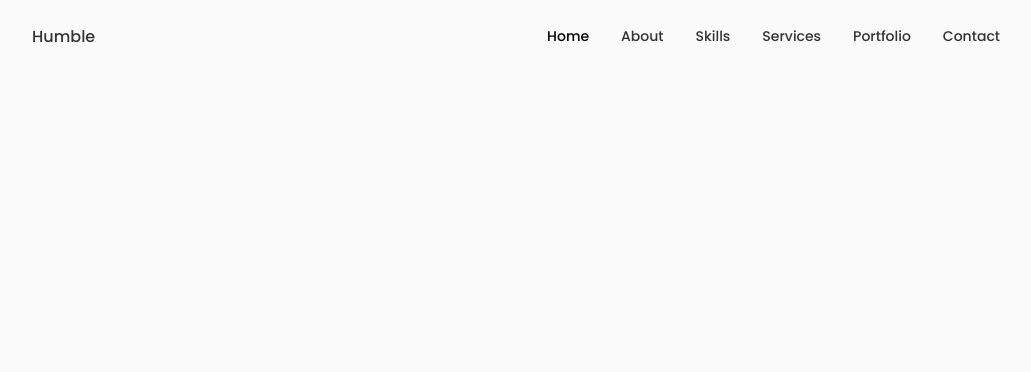
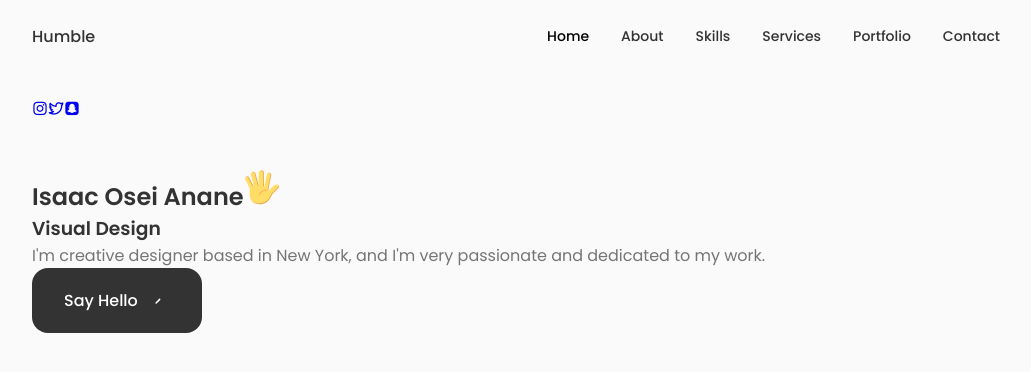
Before and after one commit to HumbleGh/reactfolio, a React (Create React App) app: page / in a window 1280 px wide. Shown: the top 372 px of the page, without its empty margins (124-1155 px from the left). Built offline with nearby package versions, Linux system fonts and the light colour scheme.

Commit message:
minor changes

```diff
--- a/src/App.js
+++ b/src/App.js
@@ -1,12 +1,19 @@
 import React from 'react';
 import './App.css';
 import Header from "./components/header/Header";
+import Home from './components/home/Home';
 
 const App = () =>  {
   return (
     <>
     <Header />
+
+    <main className='main'>
+      <Home />
+    </main>
+
     </>
+
   );
 }
 
--- /dev/null
+++ b/src/components/home/Data.jsx
@@ -0,0 +1,90 @@
+import React from 'react'
+
+const Data = () => {
+  return (
+    <div className="home__data">
+        <h1 className="home__title">
+            Isaac Osei Anane
+
+            <svg
+                  width="36"
+                  height="36"
+                  viewBox="0 0 48 48"
+                  fill="none"
+                  xmlns="http://www.w3.org/2000/svg"
+                  class="home__hand"
+                >
+                  <path
+                    d="M25.4995 32.0305L31.3495 33.1555L36.1495 8.48051C36.4495 6.83051 35.3995 5.18051 33.8245 4.88051C32.1745 4.58051 30.5995 5.70551 30.2995 7.35551L25.4995 32.0305Z"
+                    fill="#FFDD67"
+                  ></path>
+                  <path
+                    d="M33.8996 4.88018C33.6746 4.80518 33.5246 4.80518 33.2996 4.80518C34.6496 5.33018 35.3996 6.75518 35.0996 8.25518L30.2996 32.9302L31.3496 33.1552L36.1496 8.48018C36.5246 6.75518 35.4746 5.18018 33.8996 4.88018Z"
+                    fill="#EBA352"
+                  ></path>
+                  <path
+                    d="M19.4995 32.7802H26.5495V5.55518C26.5495 3.53018 24.9745 1.80518 23.0245 1.80518C21.1495 1.80518 19.4995 3.45518 19.4995 5.55518V32.7802Z"
+                    fill="#FFDD67"
+                  ></path>
+                  <path
+                    d="M23.0995 1.80518C22.9495 1.80518 22.7245 1.80518 22.5745 1.88018C24.2995 2.18018 25.5745 3.68018 25.5745 5.55518V32.8552H26.6245V5.55518C26.6245 3.45518 25.0495 1.80518 23.0995 1.80518Z"
+                    fill="#EBA352"
+                  ></path>
+                  <path
+                    d="M15.7495 32.7054L21.7495 31.1304L15.2245 6.30541C14.7745 4.58041 13.0495 3.53041 11.3995 3.90541C9.74948 4.35541 8.77448 6.08041 9.22448 7.80541L15.7495 32.7054Z"
+                    fill="#FFDD67"
+                  ></path>
+                  <path
+                    d="M11.3995 3.90541L10.9495 4.13041C12.4495 4.05541 13.7995 5.03041 14.2495 6.60541L20.7745 31.4304L21.8245 31.1304L15.2245 6.30541C14.7745 4.58041 13.0495 3.53041 11.3995 3.90541Z"
+                    fill="#EBA352"
+                  ></path>
+                  <path
+                    d="M2.99937 10.355C1.57437 11.03 1.12437 12.83 1.87437 14.33L11.7744 34.055L16.7994 31.505L6.89937 11.78C6.14937 10.28 4.42437 9.68 2.99937 10.355Z"
+                    fill="#FFDD67"
+                  ></path>
+                  <path
+                    d="M2.99956 10.355C2.84956 10.43 2.69956 10.505 2.54956 10.655C3.82456 10.28 5.24956 10.955 5.92456 12.305L15.8246 32.03L16.7996 31.58L6.89956 11.78C6.14956 10.28 4.42456 9.68 2.99956 10.355Z"
+                    fill="#EBA352"
+                  ></path>
+                  <path
+                    d="M46.2744 22.2801C45.0744 19.9551 41.3244 20.1051 37.4994 24.3051C34.7994 27.2301 34.2744 28.2051 31.5744 28.1301V25.0551C31.5744 25.0551 25.7994 20.7801 14.3244 22.7301C14.3244 22.7301 7.79945 23.6301 7.79945 27.0801C7.79945 27.0801 6.67445 35.4051 8.99945 40.6551C12.4494 48.4551 30.1494 50.4801 35.6994 37.2051C36.8244 34.5801 39.0744 32.6301 41.0994 30.1551C43.4244 27.1551 47.5494 24.7551 46.2744 22.2801Z"
+                    fill="#FFDD67"
+                  ></path>
+                  <path
+                    d="M46.2745 22.28C46.0495 21.83 45.7495 21.53 45.3745 21.23C45.4495 21.305 45.5245 21.38 45.5245 21.53C46.7995 24.08 42.6745 26.405 40.1995 29.405C38.1745 31.88 35.9245 33.83 34.7995 36.455C29.9995 47.93 16.0495 47.93 10.1995 42.68C15.5245 48.68 30.5245 49.28 35.5495 37.205C36.6745 34.58 38.9245 32.63 40.9495 30.155C43.4245 27.155 47.5495 24.755 46.2745 22.28ZM32.3245 28.13C27.4495 26.33 18.7495 29.63 19.9495 38.405C19.9495 30.23 27.3745 28.205 31.4245 28.205C32.0245 28.13 32.3245 28.13 32.3245 28.13Z"
+                    fill="#EBA352"
+                  ></path>
+            </svg>
+
+        </h1>
+        <h3 className="home__subtitle">Visual Design</h3>
+        <p className="home__description">I'm creative designer based in New York,
+          and I'm very passionate and dedicated to my work.
+        </p>
+
+        <a href="#contact" className="button button--flex">
+            Say Hello
+
+            <svg
+                  class="button__icon"
+                  xmlns="http://www.w3.org/2000/svg"
+                  width="24"
+                  height="24"
+                  viewBox="0 0 24 24"
+                  fill="none"
+                >
+                  <path
+                    d="M14.2199 21.9352C13.0399 21.9352 11.3699 21.1052 10.0499 17.1352L9.32988 14.9752L7.16988 14.2552C3.20988 12.9352 2.37988 11.2652 2.37988 10.0852C2.37988 8.91525 3.20988 7.23525 7.16988 5.90525L15.6599 3.07525C17.7799 2.36525 19.5499 2.57525 20.6399 3.65525C21.7299 4.73525 21.9399 6.51525 21.2299 8.63525L18.3999 17.1252C17.0699 21.1052 15.3999 21.9352 14.2199 21.9352ZM7.63988 7.33525C4.85988 8.26525 3.86988 9.36525 3.86988 10.0852C3.86988 10.8052 4.85988 11.9052 7.63988 12.8252L10.1599 13.6652C10.3799 13.7352 10.5599 13.9152 10.6299 14.1352L11.4699 16.6552C12.3899 19.4352 13.4999 20.4252 14.2199 20.4252C14.9399 20.4252 16.0399 19.4352 16.9699 16.6552L19.7999 8.16525C20.3099 6.62525 20.2199 5.36525 19.5699 4.71525C18.9199 4.06525 17.6599 3.98525 16.1299 4.49525L7.63988 7.33525Z"
+                    fill="var(container-color)"
+                  ></path>
+                  <path
+                    d="M10.11 14.7052C9.92005 14.7052 9.73005 14.6352 9.58005 14.4852C9.29005 14.1952 9.29005 13.7152 9.58005 13.4252L13.16 9.83518C13.45 9.54518 13.93 9.54518 14.22 9.83518C14.51 10.1252 14.51 10.6052 14.22 10.8952L10.64 14.4852C10.5 14.6352 10.3 14.7052 10.11 14.7052Z"
+                    fill="var(--container-color)"
+                  ></path>
+                </svg>
+        </a>
+    </div>
+  );
+}
+
+export default Data
--- /dev/null
+++ b/src/components/home/Home.jsx
@@ -0,0 +1,22 @@
+import React from 'react';
+import "./home.css";
+import Social from './Social';
+import Data from './Data';
+
+const Home = () => {
+  return (
+    <section className="home section" id='home'>
+        <div className="home__container container grd">
+            <div className="home__content grid">
+                <Social />
+
+                <div className="home__img"></div>
+
+                <Data />
+            </div>
+        </div>
+    </section>
+  )
+}
+
+export default Home
--- /dev/null
+++ b/src/components/home/Social.jsx
@@ -0,0 +1,25 @@
+import React from 'react'
+
+const Social = () => {
+  return (
+    <div className='home__social'>
+
+        <a href="https://instagram.com/iamhum_ble" className="home_social-icon" >
+        <i class="uil uil-instagram"></i>
+        </a>
+
+
+        <a href="https://twitter.com/iamhum_ble" className="home_social-icon" >
+        <i class="uil uil-twitter-alt"></i>
+        </a>
+
+
+        <a href="https://snapchat.com/iamhum_ble" className="home_social-icon" >
+        <i class="uil uil-snapchat-square"></i>
+        </a>
+
+    </div>
+  );
+}
+
+export default Social
```
Also changed, not shown: src/components/home/home.css (added).
